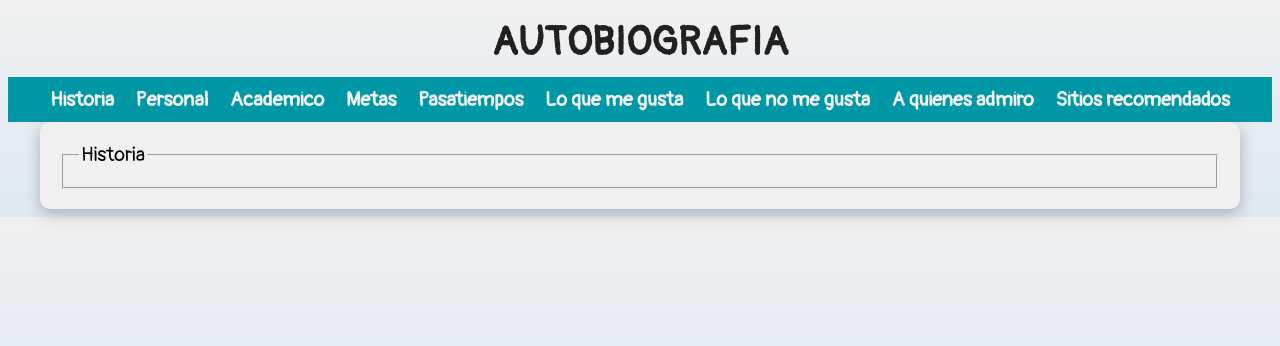
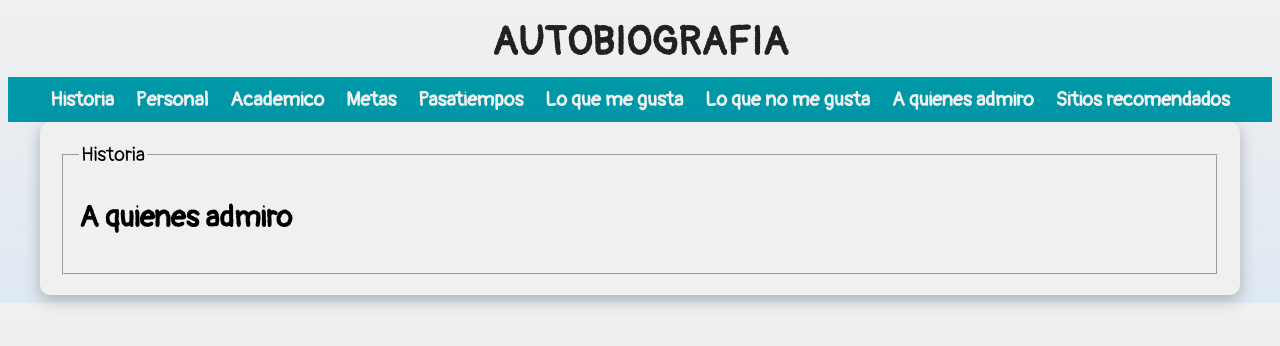
Before and after one commit to AlejandrouUmgGt/Proyecto, a plain HTML site: page html/admiro.html in a window 1280 px wide. Drawn offline with Linux system fonts and the light colour scheme; a web font is replaced by a local one.

Commit message:
Actualizacion

```diff
--- a/html/admiro.html
+++ b/html/admiro.html
@@ -34,6 +34,7 @@
 <main class="contenedor sombra"> <!-- Manda a llamar la clase "contenedor" y la subclase sombra del archivo css -->
     <fieldset>
         <legend>Historia</legend>
+        <h2>A quienes admiro</h2>
     </fieldset>
 </main>
 </body>
```
